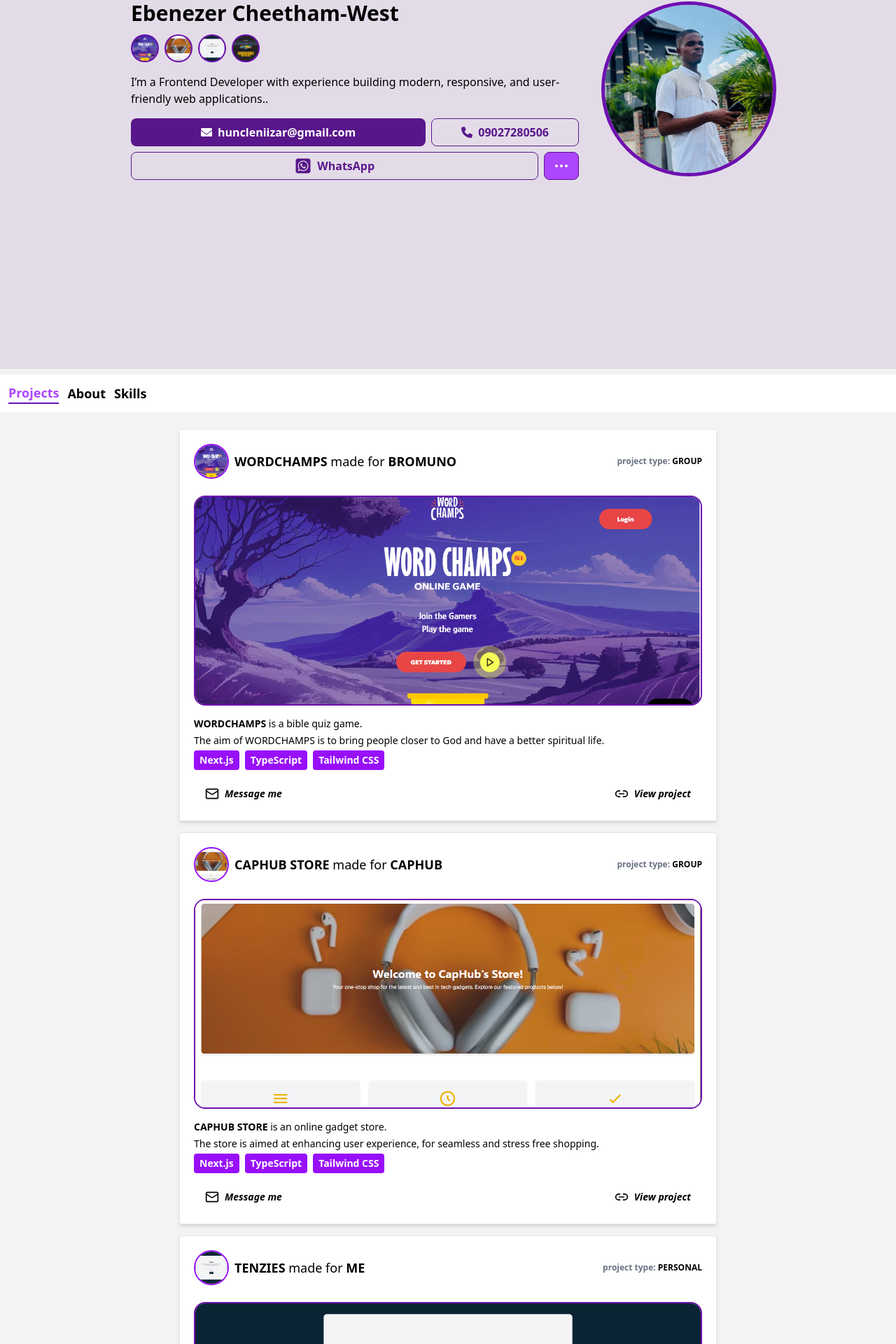
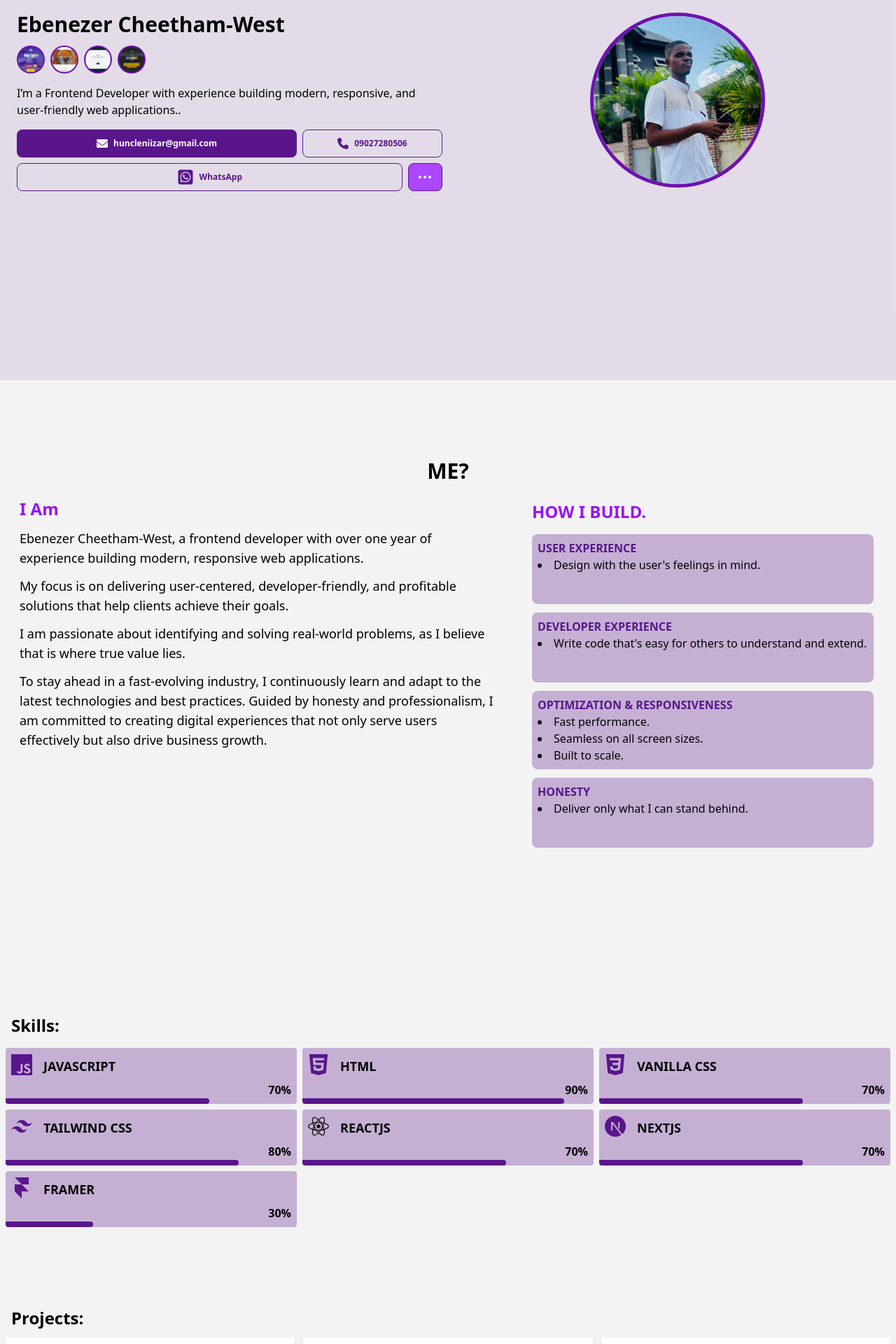
Before and after one commit to k1ngniizar/portfolio, a React (Vite) app: page / in a window 1280 px wide. Shown: the part 309-2229 px from the top of the page at 70% size. Built offline with nearby package versions, Linux system fonts and the light colour scheme.

Commit message:
optimizing

```diff
--- a/components/About/About.jsx
+++ b/components/About/About.jsx
@@ -3,16 +3,9 @@
 
 function About({handleContact}) {
   return (
-    <section className='flex lg:flex-row flex-col-reverse lg:items-center justify-center gap-4 lg:max-h-[800px]  h-[100vh] max-h-[500px] px-2 bg-purple-900/10 w-full'>
-      <section className="px-4 w-full  mt-1 py-1 space-y-2  max-w-2xl content-start ">
+    <section id='About' className=' mx-auto max-w-7xl flex lg:flex-row sm:flex-row flex-col-reverse sm:items-center justify-center gap-4 lg:max-h-[800px]  h-[100vh] mt-4 max-h-[800px] px-2 bg-purple-900/10 w-full'>
+      <section className="px-4 w-full sm:flex-2 lg:flex-1  mt-1 py-1 space-y-2  max-w-2xl content-start ">
         <h2 className="text-lg lg:text-3xl  font-bold w-full  mx-auto">Ebenezer Cheetham-West</h2>
-        {/* <div className="w-full mx-auto  flex gap-2 items-center justify-start">
-          <p className="font-bold text-xs">{project.length} <span className="text-[#a3a3a3]">projects</span></p>
-          <div className="h-1 w-1 bg-purple-800"/>
-          <p className="font-bold text-xs">2 <span className="text-[#a3a3a3]">Completed</span></p>
-          <div className="h-1 w-1 bg-purple-800"/>
-          <p className="font-bold text-xs">2 <span className="text-[#a3a3a3]">pending...</span></p>
-        </div> */}
         <div className="lg:max-w-3xl mx-auto  flex mt-3 justify-start gap-2 items-center">
         {
           project.map((item)=>{
@@ -30,17 +23,11 @@
       </section>
 
         {/* avatar image */}
-        <div className=' flex items-center justify-center gap-2'>
+        <div className='sm:flex-1 flex items-center justify-start sm:justify-center gap-2'>
           <div className="lg:w-[250px] w-[100px] sm:w-[150px] h-[100px] sm:h-[150px] overflow-hidden rounded-full lg:h-[250px] dark:bg-black bg-white border-[5px] border-purple-800">
           <img src="/king.jpg" alt="king" className="w-full h-full object-cover" />
-        </div>
-        <div className='flex-1 lg:hidden flex flex-col gap-4'>
-            {
-              Array.from({length:4}).map((_,idx)=> {
-                return <div key={idx} className='animate-pulse bg-purple-900/50 w-full h-2'/>
-              } )
-            }
           </div>
+
         </div>
 
     </section>
--- /dev/null
+++ b/components/About/AboutIntro.jsx
@@ -0,0 +1,61 @@
+import React from 'react'
+
+function AboutIntro() {
+  const approach = [
+  {
+    title: "User Experience",
+    content: ["Design with the user's feelings in mind."]
+  },
+  {
+    title: "Developer Experience",
+    content: ["Write code that's easy for others to understand and extend."]
+  },
+  {
+    title: "Optimization & Responsiveness",
+    content: [
+      "Fast performance.",
+      "Seamless on all screen sizes.",
+      "Built to scale."
+    ]
+  },
+  {
+    title: "Honesty",
+    content: ["Deliver only what I can stand behind."]
+  }
+];
+
+  return (
+    <section className=' min-h-[500px] py-[100px] mx-auto max-w-7xl justify-items-center content-center'>
+      <h4 className='text-3xl font-bold uppercase text-center'>Me?</h4>
+      <div className=' flex sm:flex-row flex-col gap-8 items-start justify-center p-3'>
+        <div className=' max-w-3xl flex-1 p-2 md:text-lg text-sm flex flex-col gap-3 items-center justify-center'>
+          <p className='font-bold text-2xl w-full text-purple-600'>I Am</p>
+          <p>Ebenezer Cheetham-West, a frontend developer with over one year of experience building modern, responsive web applications.</p>
+          <p> My focus is on delivering user-centered, developer-friendly, and profitable solutions that help clients achieve their goals.</p>
+          <p> I am passionate about identifying and solving real-world problems, as I believe that is where true value lies.</p>
+          <p>To stay ahead in a fast-evolving industry, I continuously learn and adapt to the latest technologies and best practices. Guided by honesty and professionalism, I am committed to creating digital experiences that not only serve users effectively but also drive business growth.</p>
+        </div>
+        <div className='p-3 max-w-lg flex-1'>
+         <h4 className='font-bold text-2xl text-purple-600 uppercase mb-4'>How I Build.</h4>
+         <div className='flex-col flex gap-3'>
+          {
+            approach.map((item, idx)=>{
+              return (
+                <div key={idx} className='bg-purple-900/30
+                 p-2 rounded-lg min-h-[100px] flex flex-col'>
+                  <p className='font-black uppercase dark:text-white text-purple-900 '>{item.title}</p>
+                  {
+                    item.content.map((item, idx)=> <li key={idx}>{item}</li>)
+                  }
+                </div>
+              )
+            })
+          }
+         </div>
+        </div>
+      </div>
+    </section>
+  )
+}
+
+export default AboutIntro
--- a/components/About/Contact.jsx
+++ b/components/About/Contact.jsx
@@ -9,13 +9,13 @@
             <a href="mailto:huncleniizar@gmail.com" target='_blank' className='flex-2 flex text-white items-center justify-center h-[40px]'>
               <button className=' flex text-white items-center justify-center h-[40px] w-full bg-purple-900 hover:bg-purple-900/50 rounded-lg gap-2'>
               <FaEnvelope/>
-              <span className='hidden sm:block'>huncleniizar@gmail.com</span>
+              <span className='hidden sm:block sm:text-xs'>huncleniizar@gmail.com</span>
             </button>
             </a>
             <a href="tel:+2349027280506" target='_blank' className='flex-1 flex items-center justify-center h-[40px]'>
               <button className='flex items-center justify-center dark:text-white text-purple-900 h-[40px] w-full border border-purple-900 hover:bg-purple-900/50 rounded-lg gap-2'>
               <FaPhone size={16}/>
-              <span  className='hidden sm:block'>09027280506</span>
+              <span  className='hidden sm:block sm:text-xs'>09027280506</span>
             </button>
             </a>
           </div>
@@ -23,7 +23,7 @@
             <a href="https://wa.me/qr/UAGRYFNNPTNBI1" target='_blank' className='flex-11/12 flex items-center justify-center h-[40px]'>
               <button className='flex items-center justify-center h-full w-full border border-purple-900 hover:bg-purple-900/50 dark:text-white text-purple-900 rounded-lg gap-2'>
               <FaSquareWhatsapp size={24}/>
-              <span  className='hidden sm:block'>WhatsApp</span>
+              <span  className='hidden sm:block sm:text-xs'>WhatsApp</span>
             </button>
             </a>
             <button onClick={handleContact} className=' flex items-center justify-center h-[40px] w-[50px]  bg-purple-500 hover:bg-purple-900/50 border border-purple-900 text-white rounded-lg gap-2'>
--- a/components/Header/Header.jsx
+++ b/components/Header/Header.jsx
@@ -1,13 +1,24 @@
 import React from 'react'
 
 function Header() {
+
+  const navitems = [
+    "Projects",
+    "About",
+  ]
   return (
-    <header className="flex justify-between items-center px-2 py-2 bg-purple-800">
+    <header className="flex justify-between items-center px-2 bg-purple-800 sticky top-0  z-10">
       <span className="text-sm font-bold text-white">Portfolio</span>
       <div className="flex items-center justify-center gap-4">
-        <div className="h-5 w-5 bg-black/40 rounded-full animate-pulse"/>
-        <div className="h-5 w-5 bg-black/40 rounded-full animate-pulse"/>
-        <div className="h-5 w-5 bg-black/40 rounded-full animate-pulse"/>
+        <nav className='w-full overflow-hidden flex gap-3 px-3 py-1 text-white '>
+      {
+        navitems.map((item,idx)=>{
+          return(
+          <a href={`#${item}`} key={idx} className={` font-bold  lg:text-lg text-sm shrink-0`}>{item}</a>
+          )
+        })
+      }
+      </nav>
       </div>
     </header>
   )
--- a/components/Main/AboutDetails.jsx
+++ b/components/Main/AboutDetails.jsx
@@ -1,60 +1,23 @@
 import { FaGithubSquare, FaTwitterSquare, FaWhatsappSquare, FaEnvelope } from "react-icons/fa"
 import { FaPhone } from "react-icons/fa6"
 import { contact } from "../../constants/contact"
-import { framework } from "../../constants/framework"
 import { work } from "../../constants/work"
-import { SiJavascript, SiHtml5, SiCss3, SiTailwindcss, SiReact, SiNextdotjs, SiFramer } from "react-icons/si"
+import Framework from "./Framework"
+import Project from "./Project"
+import AboutIntro from "../About/AboutIntro"
 
-function AboutDetails() {
+function AboutDetails({handleContact}) {
   return (
-    <section className="px-2 mt-3 max-w-3xl mx-auto">
-      <h2 className="font-bold">Role:</h2>
-      <h2 className="font-bold dark:bg-purple-900/20 bg-purple-900/10 p-2 rounded uppercase">Frontend Developer</h2>
-      <div className="flex flex-col gap-2 mt-2">
-        <h3 className="font-bold">Skills:</h3>
-        <div className="flex gap-2 flex-wrap items-center justify-center">
-          {
-          framework.map(item => {
-            const renderIcon = ()=>{
-            switch (item.name) {
-              case "javascript":
-                return <SiJavascript size={20} className="animate-pulse"/>;
-              case "html":
-                return <SiHtml5 size={20} className="animate-pulse"/>;
-              case "vanilla css":
-                return <SiCss3 size={20} className="animate-pulse"/>;
-              case "tailwind css":
-                return <SiTailwindcss size={20} className="animate-pulse"/>;
-              case "reactjs":
-                return <SiReact size={20} className="animate-pulse"/>;
-              case "nextjs":
-                return <SiNextdotjs size={20} className="animate-pulse"/>;
-              case "framer":
-                return <SiFramer size={20} className="animate-pulse"/>;
-
-              default:
-                break;
-            }
-          }
-            return (
-              <div key={item.name} className=" shrink-0 flex items-center justify-start gap-2 dark:bg-purple-900/20 bg-purple-900/10 p-2 rounded">
-                <div className="h-10 w-10 bg-purple-600 flex items-center justify-center uppercase font-bold shadow-lg text-white">
-                  {renderIcon()}
-                </div>
-                <p className="font-bold text-sm uppercase">{item.name}</p>
-              </div>
-            )
-          })
-        }
-        </div>
-      </div>
-
-      <div className="flex flex-col gap-2 mt-2">
-        <h3 className="font-bold">Work:</h3>
+    <section className=" px-2 mt-3 max-w-3xl lg:max-w-full mx-auto">
+      <AboutIntro/>
+      <Framework/>
+      <Project handleContact={handleContact}/>
+      <div className="flex flex-col gap-2 my-2  max-w-7xl mx-auto">
+        <h3 className="font-bold text-2xl">Work:</h3>
         {
           work.map(item => {
             return (
-              <div key={item.title} className="flex items-start justify-start gap-2 dark:bg-purple-900/20 bg-purple-900/10 p-2 rounded">
+              <div key={item.title} className="flex items-start justify-start gap-2 bg-purple-900/30 p-2 rounded ">
                 <div className="h-10 w-10 bg-purple-600 flex items-center justify-center animate-pulse uppercase font-bold shadow-lg text-white">
                   {item.title[0]}
                 </div>
@@ -69,23 +32,23 @@
         }
       </div>
 
-      <div className="flex flex-col gap-2 mt-2">
-        <h3 className="font-bold">Contact info:</h3>
+      <div className="flex flex-col gap-2 mt-2 min-h-[500px] justify-center max-w-7xl mx-auto">
+        <h3 className="font-bold text-2xl">Contact info:</h3>
         <div className="grid md:grid-cols-2 gap-2">
           {
           contact.map(item => {
             const renderIcon = ()=>{
               switch (item.icon) {
                 case "faGithub":
-                  return <FaGithubSquare size={24}/>;
+                  return <FaGithubSquare size={16}/>;
                 case "faTwitter":
-                  return <FaTwitterSquare size={24}/>;
+                  return <FaTwitterSquare size={16}/>;
                 case "faWhatsapp":
-                  return <FaWhatsappSquare size={24}/>;
+                  return <FaWhatsappSquare size={16}/>;
                 case "faMail":
-                  return <FaEnvelope size={20}/>;
+                  return <FaEnvelope size={13}/>;
                 case "faPhone":
-                  return <FaPhone size={20}/>;
+                  return <FaPhone size={13}/>;
 
 
                 default:
@@ -94,11 +57,11 @@
             }
             return (
               <a key={item.title} href={item.link} target="_blank">
-                <div  className="flex items-start justify-start gap-2 dark:bg-purple-900/20 bg-purple-900/10 p-2 active:bg-purple-900/50 rounded">
-                <div className="h-10 w-10 bg-purple-600 flex items-center justify-center animate-pulse uppercase font-bold shadow-lg text-white">
+                <div  className="flex items-start justify-start gap-2  bg-purple-900/30  active:bg-purple-900/50 p-2 rounded">
+                <div className=" flex items-center justify-center animate-pulse uppercase font-bold shadow-lg text-white">
                  {renderIcon()}
                 </div>
-                <div className="h-15 w-full">
+                <div className=" w-full">
                   <p className="underline font-bold text-sm lg:text-lg ">{item.name}</p>
                   <p className="font-bold text-xs dark:text-gray-400 text-gray-600">{item.title}</p>
                 </div>
--- a/components/Main/Framework.jsx
+++ b/components/Main/Framework.jsx
@@ -3,38 +3,41 @@
 
 function Framework() {
   return (
-    <section className="w-full p-2 flex-col flex items-center ">
-      <h2 className="w-full font-bold lg:text-2xl text-sm mb-4">Skills:</h2>
-      <div className="flex flex-wrap items-center justify-center gap-8 w-full px-1">
+    <section id="Skills" className="w-full max-w-7xl mx-auto flex-col flex items-center justify-center mt-4 min-h-[500px] ">
+      <h2 className="w-full text-2xl px-2 font-bold mb-4">Skills:</h2>
+
+      <div className="grid sm:grid-cols-2 lg:grid-cols-3 grid-cols-1 items-center justify-center gap-2 w-full ">
        {
         framework.map(item => {
           const renderIcon = ()=>{
             switch (item.name) {
               case "javascript":
-                return <SiJavascript size={30} className="animate-pulse"/>;
+                return <SiJavascript size={30} className="dark:text-white text-purple-900"/>;
               case "html":
-                return <SiHtml5 size={30} className="animate-pulse"/>;
+                return <SiHtml5 size={30} className="dark:text-white text-purple-900"/>;
               case "vanilla css":
-                return <SiCss3 size={30} className="animate-pulse"/>;
+                return <SiCss3 size={30} className="dark:text-white text-purple-900"/>;
               case "tailwind css":
-                return <SiTailwindcss size={30} className="animate-pulse"/>;
+                return <SiTailwindcss size={30} className="dark:text-white text-purple-900"/>;
               case "reactjs":
-                return <SiReact size={30} className="animate-pulse"/>;
+                return <SiReact size={30} className="animate-pulse dark:text-white text-black"/>;
               case "nextjs":
-                return <SiNextdotjs size={30} className="animate-pulse"/>;
+                return <SiNextdotjs size={30} className="dark:text-white text-purple-900"/>;
               case "framer":
-                return <SiFramer size={30} className="animate-pulse"/>;
+                return <SiFramer size={30} className="dark:text-white text-purple-900"/>;
 
               default:
                 break;
             }
           }
           return (
-            <div key={item.name} className="border-2 border-purple-900 max-w-[350px] md:max-w-[300px] sm:max-w-[350px] w-full h-fit  shrink-0">
-              <div className="h-[150px] bg-purple-900 font-bold text-4xl uppercase flex items-center justify-center ">
+            <div key={item.name} className="bg-purple-900/30 h-fit  shrink-0 rounded overflow-hidden">
+              <div className="flex p-2 items-center justify-start">
+                <div className=" font-bold text-4xl uppercase flex items-center justify-center ">
                 {renderIcon()}
               </div>
               <p className="font-bold lg:px-4 text-nowrap px-2 mt-1 text-xs lg:text-lg uppercase">{item.name}</p>
+              </div>
               <div className="flex items-end flex-col">
                 <span className="font-bold px-2">{item.level}</span>
                 <div className="w-full h-2 bg-transparent">
--- a/components/Main/Main.jsx
+++ b/components/Main/Main.jsx
@@ -4,42 +4,10 @@
 import AboutDetails from './AboutDetails';
 
 function Main({handleContact}) {
-  const [currentTab, setCurrentTab] = useState("Projects")
 
-  const renderTab = ()=>{
-    switch (currentTab) {
-      case "Projects":
-        return <Project handleContact={handleContact}/>;
-      case "About":
-        return <AboutDetails/>;
-      case "Skills":
-        return <Framework/>
-      default:
-        return <Project handleContact={handleContact}/>;
-    }
-  }
-  const navitems = [
-    "Projects",
-    "About",
-    "Skills"
-  ]
   return (
     <>
-      <nav className='sticky top-0 w-full overflow-hidden flex gap-3 px-3 my-2 py-3 dark:bg-purple-900 bg-white z-10'>
-      {
-        navitems.map((item,idx)=>{
-          const isCurrentTab = item === currentTab;
-          return(
-          <button key={idx} onClick={()=> setCurrentTab(item)} className={`${isCurrentTab ? "border-b-2 dark:border-b-white border-b-purple-800 dark:text-white text-purple-500 font-bold":"dark:text-[#a3a3a3] font-normal"} lg:text-lg text-sm shrink-0`}>{item}</button>
-          )
-        })
-      }
-      </nav>
-
-      <div className='min-h-[100vh] py-4'>
-      {renderTab()}
-      </div>
-
+      <AboutDetails handleContact={handleContact}/>
     </>
   )
 }
--- a/components/Main/Project.jsx
+++ b/components/Main/Project.jsx
@@ -5,23 +5,26 @@
 function Project({handleContact}) {
   return (
     <>
+    <div id='Projects' className='mt-4 max-w-7xl mx-auto'>
+      <h4 className='font-bold mb-3 text-2xl px-2'>Projects:</h4>
+      <div className='grid lg:grid-cols-2 xl:grid-cols-3 gap-3'>
+
         {
           project.map(detail => {
             return (
-          <div key={detail.name} className='dark:bg-purple-900/20 bg-white shadow-md border border-gray-200 dark:border-transparent mb-4 max-w-3xl p-2 rounded-sm mx-auto'>
+              <div key={detail.name} className='dark:bg-purple-900/20 bg-white  shadow-md border-gray-200 dark:border-transparent w-full mb-4 max-w-3xl p-2 rounded-sm mx-auto'>
           {/* project header */}
           <div className='p-3  lg:max-w-3xl mx-auto flex items-center justify-center gap-2'>
             <img src={detail.imageUrl} alt="avatar" width={50} height={50} className='object-cover animate-pulse rounded-full h-[50px] w-[50px] border-2 border-purple-600' />
             <div className='flex-1 h-full  flex flex-col items-start justify-start gap-1'>
               <p className='text-lg uppercase font-bold dark:text-white'>{detail.name} <span className='font-normal lowercase'>made for</span> {detail.client}</p>
-          {/* <p className='text-xs text-gray-500 font-bold'>Start date: <span className=' uppercase dark:text-white text-black font-bold'>{detail.start}</span> <span className='inline-block h-1 bg-purple-900 w-1'/> End date: <span className='font-bold uppercase dark:text-white text-black'>{detail.end}</span></p>
-          <p className='text-xs text-gray-500 font-bold lg:hidden'>project type: <span className='text-xs uppercase font-bold dark:text-white text-black'>{detail.type}</span></p>*/}
-        </div>
-        <p className='text-xs lg:block hidden text-gray-500 font-bold'>project type: <span className='text-xs uppercase font-bold dark:text-white text-black'>{detail.type}</span></p>
 
             </div>
-      <div className='p-3  lg:max-w-3xl mx-auto'>
-        <div className='md:h-[300px] h-[200px] border-[2px] border-purple-800 overflow-hidden rounded-2xl relative'>
+
+
+          </div>
+          <div className='p-3  lg:max-w-3xl w-full mx-auto'>
+            <div className='md:h-[200px] h-[200px] border-[2px] border-purple-800 overflow-hidden rounded-2xl relative'>
               {!detail.deployed && <div className='absolute h-full w-full bg-purple-900/50 flex items-center justify-center'><p className='text-2xl font-bold text-white animate-pulse'>coming soon...</p></div>}
               <a href={detail.link} target='_blank'>
               <img src={detail.imageUrl} alt="project image" className='h-full w-full object-cover active:opacity-70'/>
@@ -42,7 +45,7 @@
           <div className='h-[60px] lg:max-w-3xl mx-auto flex items-center justify-between px-5'>
             <button onClick={handleContact} className='flex gap-2  hover:text-purple-600 p-2 rounded-lg items-center justify-evenly'>
               <Mail size={20}/>
-          <span className='italic lg:text-sm text-xs'>Message me</span>
+              <span className='italic lg:text-sm text-xs'>Contact me</span>
             </button>
 
             {detail.deployed ? (<a href={detail.link} target='_blank'>
@@ -57,6 +60,8 @@
             )
           })
         }
+      </div>
+    </div>
     </>
   )
 }
--- a/src/App.jsx
+++ b/src/App.jsx
@@ -3,6 +3,8 @@
 import Main from "../components/Main/Main";
 import { useEffect, useState } from "react";
 import ContactCard from "../components/ContactCard/ContactCard";
+import AboutDetails from "../components/Main/AboutDetails";
+import { Copyright } from "lucide-react";
 
 function App() {
   const [contactMe, setContactMe] = useState(false)
@@ -26,7 +28,14 @@
     <ContactCard handleContact={handleContact} contactMe={contactMe}/>
     <Header/>
     <About handleContact={handleContact}/>
-    <Main handleContact={handleContact}/>
+    <AboutDetails handleContact={handleContact}/>
+    <footer className="p-2 border-t-purple-600 border-t">
+      <p className="font-bold text-sm">Ebenezer Cheetham-West</p>
+      <div className="flex">
+        <Copyright size={12}/>
+        <p className="text-xs font-bold">2025 Ebenezer West. All rights reserved.</p>
+      </div>
+    </footer>
     </>
   )
 }
```
Also changed, not shown: components/ContactCard/ContactCard.jsx (+42 -0 lines), constants/work.js (+12 -12 lines). Lines whose indentation alone changed are shown as unchanged.
